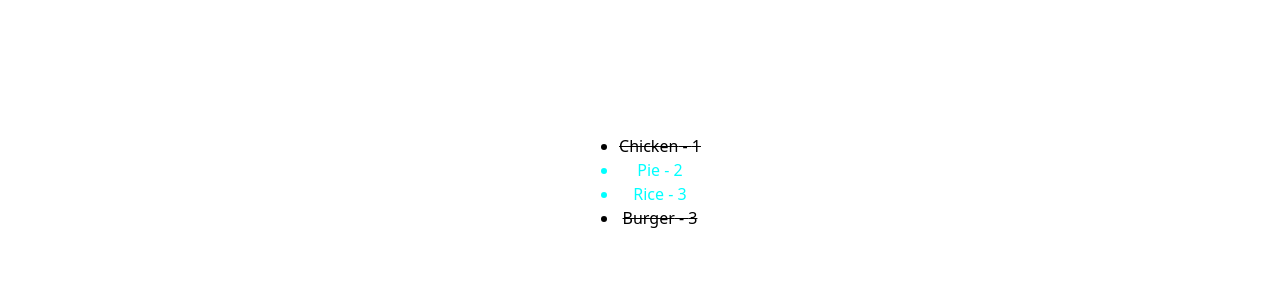
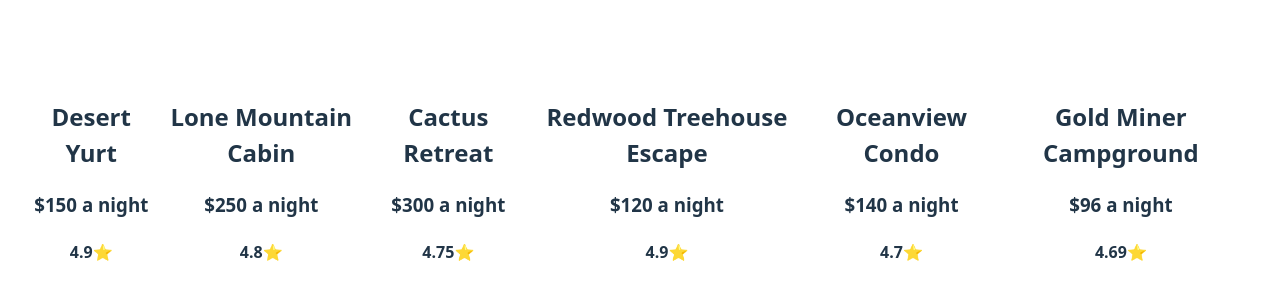
Before and after one commit to WestinSherman/ReactUdemyRerun, a React (Vite) app in the folder First-React-App/: page / in a window 1280 px wide. Shown: the part 218-518 px from the top of the page. Built offline with nearby package versions, Linux system fonts and the light colour scheme.

Commit message:
S_64(633), finished.

```diff
--- a/First-React-App/src/App.jsx
+++ b/First-React-App/src/App.jsx
@@ -8,19 +8,30 @@ import Heading from './components/Heading'
 import ColorList from './components/ColorList'
 import SlotMachine from './components/SlotMachine'
 import ShoppingList from './components/ShoppingList'
+import PropertyList from './components/PropertyList'
 
-const data = [
-    { id: 1, item: "Chicken", units: 1, isPurchased: true },
-    { id: 2, item: "Pie", units: 2, isPurchased: false },
-    { id: 3, item: "Rice", units: 3, isPurchased: false },
-    { id: 4, item: "Burger", units: 3, isPurchased: true },
-]
+//const data = [
+//    { id: 1, item: "Chicken", units: 1, isPurchased: true },
+//    { id: 2, item: "Pie", units: 2, isPurchased: false },
+//    { id: 3, item: "Rice", units: 3, isPurchased: false },
+//    { id: 4, item: "Burger", units: 3, isPurchased: true },
+//]
+
+const properties = [
+    { id: 129031, name: "Desert Yurt", price: 150, rating: 4.9 },
+    { id: 129331, name: "Lone Mountain Cabin", price: 250, rating: 4.8 },
+    { id: 129032, name: "Cactus Retreat", price: 300, rating: 4.75 },
+    { id: 129033, name: "Redwood Treehouse Escape", price: 120, rating: 4.9 },
+    { id: 129034, name: "Oceanview Condo", price: 140, rating: 4.7 },
+    { id: 129035, name: "Gold Miner Campground", price: 96, rating: 4.69 },
+];
 
 function App() {
     return (
         <div>
-            <ShoppingList items={data} />
-            {/*<SlotMachine slot1="🍒" slot2="🍌" slot3="🍒" />
+            <PropertyList properties={properties} />
+            {/*<ShoppingList items={data} />
+            <SlotMachine slot1="🍒" slot2="🍌" slot3="🍒" />
             <SlotMachine slot1="🍒" slot2="🍒" slot3="🍒" />
             <ColorList colors={["red", "pink", "purple", "teal"]} />
             <ColorList colors={["black", "cyan", "black", "cyan"]} />
--- /dev/null
+++ b/First-React-App/src/components/Property.jsx
@@ -0,0 +1,9 @@
+export default function Property({ id, name, price, rating }) {
+    return (
+        <div className="Property">
+            <h2>{name}</h2>
+            <h3>${price} a night</h3>
+            <h4>{rating}⭐️</h4>
+        </div>
+    )
+}
--- /dev/null
+++ b/First-React-App/src/components/PropertyList.jsx
@@ -0,0 +1,11 @@
+import Property from "./Property"
+import "../styles/PropertyList.css"
+export default function PropertyList({ properties }) {
+    return (
+        <div className="PropertyList">
+            {properties.map((p) => {
+                return <Property {...p} key={p.id} />
+            })}
+        </div>
+    )
+}
--- /dev/null
+++ b/First-React-App/src/styles/PropertyList.css
@@ -0,0 +1,4 @@
+.PropertyList {
+    display: flex;
+    justify-content: row;
+}
```
Also changed, not shown: 1 other file (tests, documents, lock files or other folders).
